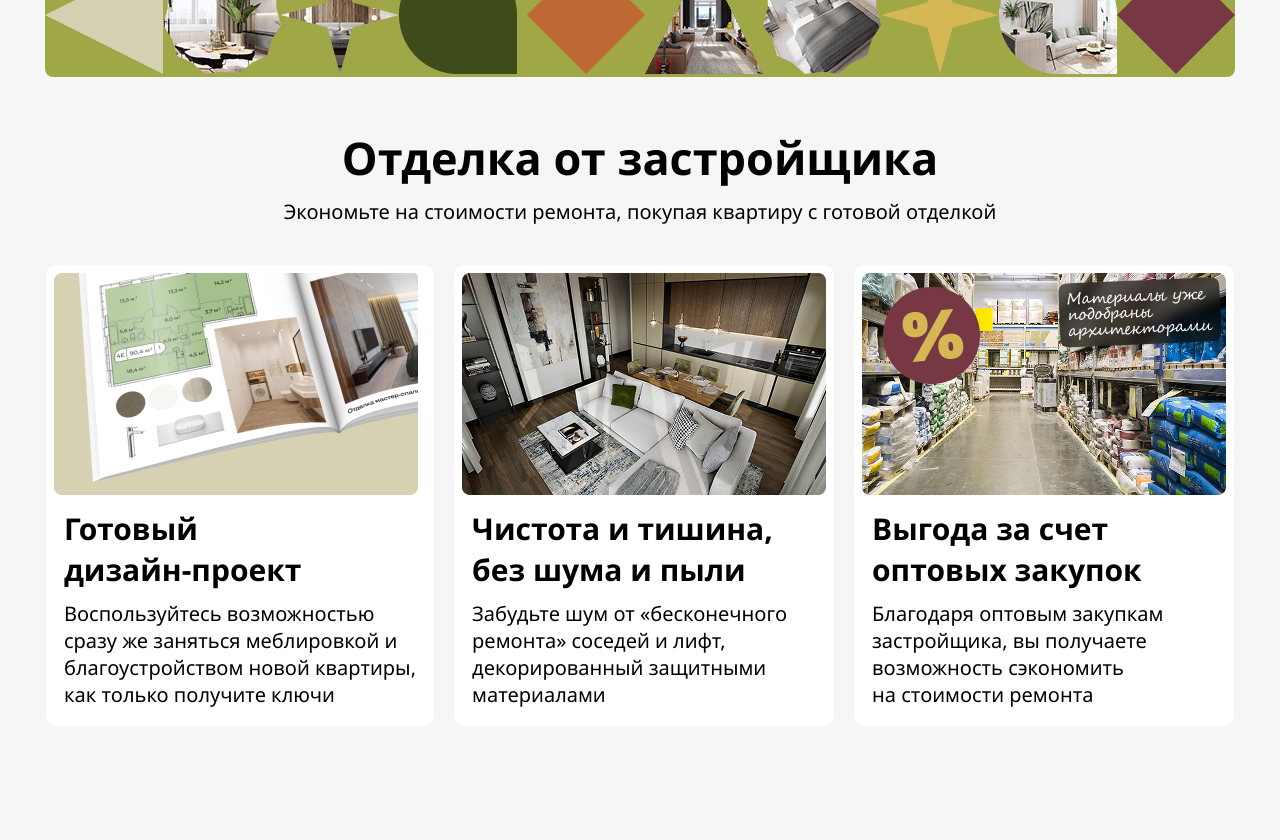
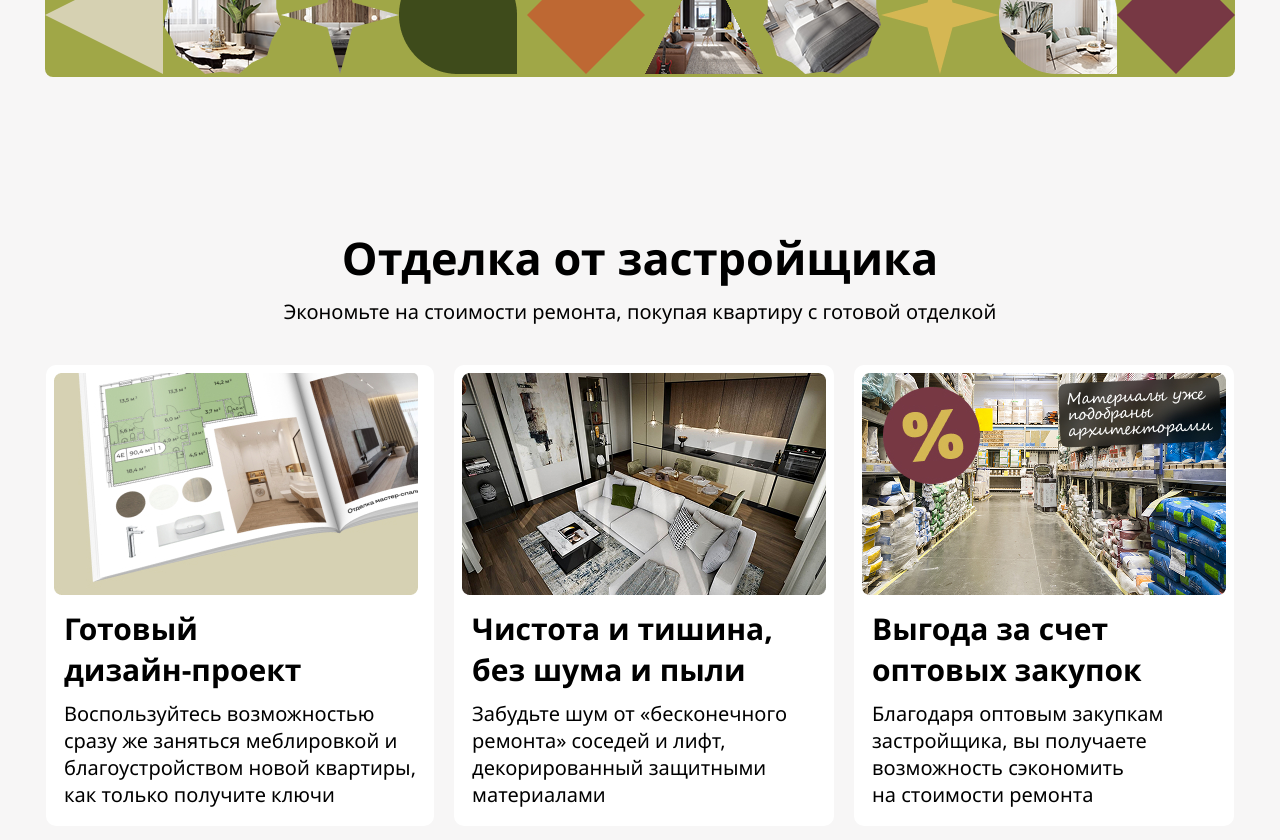
Before and after one commit to WugiWugi/Residential-complex, a React (Vite) app: page / in a window 1280 px wide. Shown: the part 11160-12000 px from the top of the page. Before the commit the page ends 11906 px from the top, so only its background shows below. Built offline with nearby package versions, Linux system fonts and the light colour scheme.

Commit message:
Проект Residential-complex

```diff
--- a/src/css/Apartment-decoration.css
+++ b/src/css/Apartment-decoration.css
@@ -1,7 +1,9 @@
 .Apartment-decoration {
     display: flex;
-    justify-content: center;
-    margin-top: 50px;
+    flex-direction: column;
+    align-items: center;
+    gap: 130px;
+    margin-top: 150px;
 }
 
 .Apartment-decoration__benefit-of-finishing-title {
--- a/src/pages/Apartment-decoration.jsx
+++ b/src/pages/Apartment-decoration.jsx
@@ -7,9 +7,12 @@ import benefitOfFinishing3 from '../assets/Frame 1953.jpg'
 function ApartmentDecoration() {
     return (
         <section className="Apartment-decoration">
+
             <div className="Apartment-decoration__benefit-of-finishing-container">
+
                 <h2 className="Apartment-decoration__benefit-of-finishing-title">Отделка от застройщика</h2>
                 <p className="Apartment-decoration__benefit-of-finishing-subtitle">Экономьте на стоимости ремонта, покупая квартиру с готовой отделкой</p>
+
                 <div className="Apartment-decoration__benefit-of-finishing-information-containers">
 
                     <div className="Apartment-decoration__benefit-of-finishing-information-container">
@@ -52,7 +55,17 @@ function ApartmentDecoration() {
                     </div>
 
                 </div>
+
             </div>
+
+            <div className="Apartment-decoration__finishing-variants">
+                <h2 className="Apartment-decoration__finishing-variants-title">Отделка от застройщика</h2>
+                <div className="Apartment-decoration__white-finishing">
+                    <h3 className="Apartment-decoration__white-finishing-title">Светлая отделка</h3>
+                    <button className="Apartment-decoration__white-finishing-btn">Скачать дизайн-буклет</button>
+                </div>
+            </div>
+
         </section>
     )
 }
```
